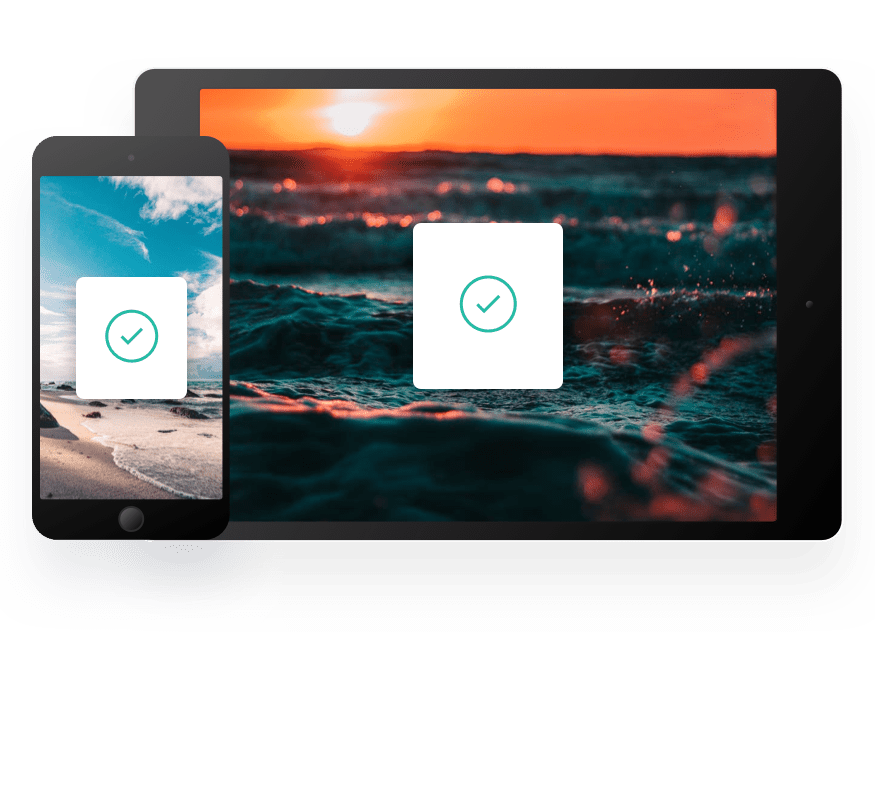
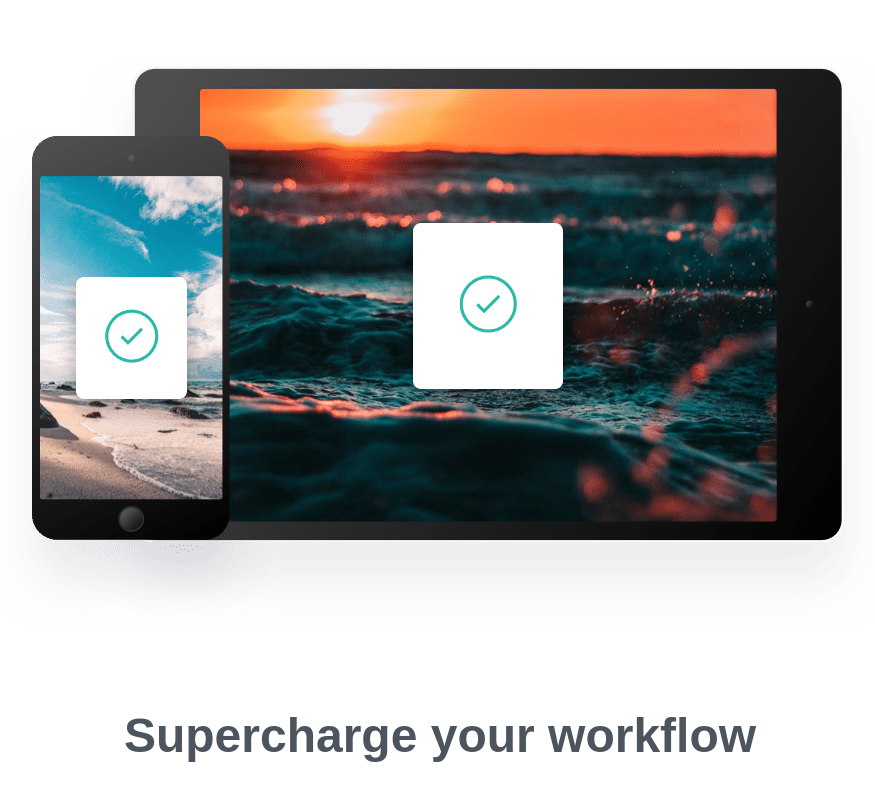
Before and after one commit to MuhammadTurkmen/Clipboard-Website, a website: page index.html in a window 1280 px wide. Shown: the part 1964-2764 px from the top of the page, without its empty margins (200-1075 px from the left). Before the commit the page ends 2676 px from the top, so only its background shows below. Drawn offline with Linux system fonts and the light colour scheme; a web font is replaced by a local one.

Commit message:
adding p

```diff
--- a/index.html
+++ b/index.html
@@ -117,7 +117,11 @@
 
     <!-- Supercharge Section -->
     <section id="supercharge">
-      <div class="section-container my-20"></div>
+      <div class="section-container my-20">
+        <h3>Supercharge your workflow</h3>
+        <p
+          class="max-w-3xl mx-auto mb-16 text-xl leading-9 text-center text-grayishBlue"></p>
+      </div>
     </section>
   </body>
 </html>
```
Also changed, not shown: css/style.css.
